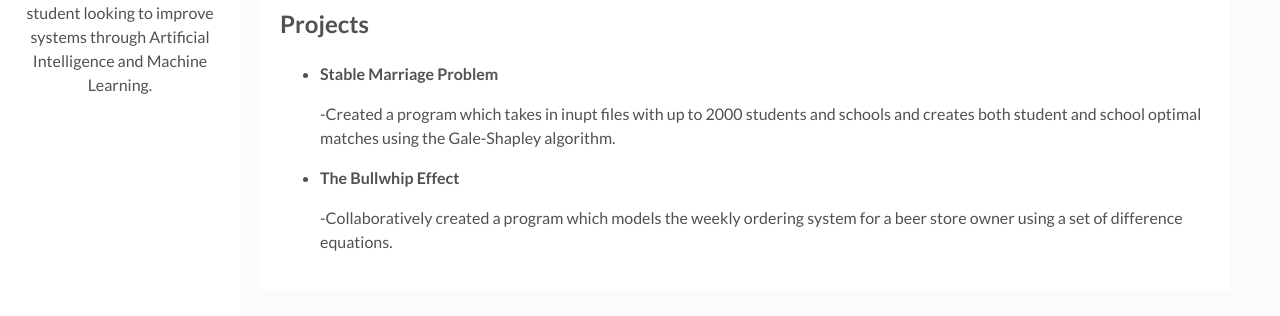
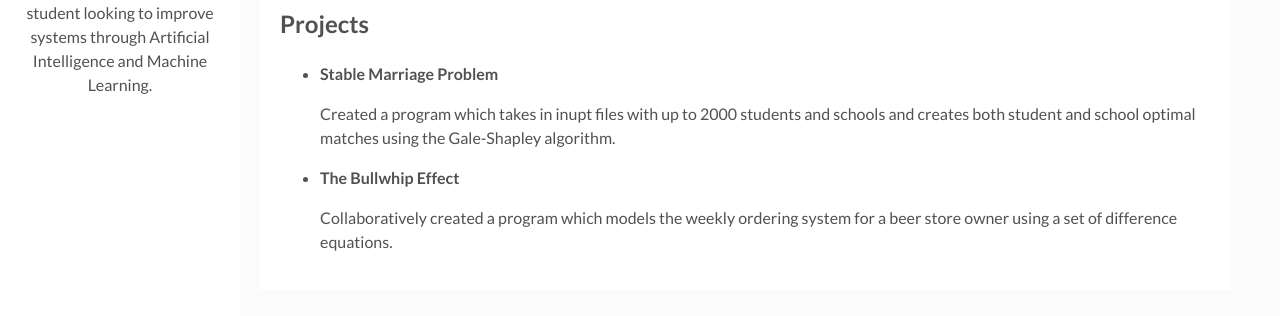
Before and after one commit to laylafrischman/laylafrischman.github.io, a Jekyll site: the page built from index.md, in a window 1280 px wide. Shown: the part 202-518 px from the top of the page. Built offline with Jekyll 4.4.1, drawn with Linux system fonts in a browser that asks for light colours.

Commit message:
Edited sub bullets

```diff
--- a/index.md
+++ b/index.md
@@ -12,8 +12,8 @@ I grew up with dinner table discussions about technology and mathematics, and la
 
 - **Stable Marriage Problem**
 
-  -Created a program which takes in inupt files with up to 2000 students and schools and creates both student and school optimal matches using the Gale-Shapley algorithm.
+  Created a program which takes in inupt files with up to 2000 students and schools and creates both student and school optimal matches using the Gale-Shapley algorithm.
 
 - **The Bullwhip Effect**
 
-  -Collaboratively created a program which models the weekly ordering system for a beer store owner using a set of difference equations.
+  Collaboratively created a program which models the weekly ordering system for a beer store owner using a set of difference equations.
```
